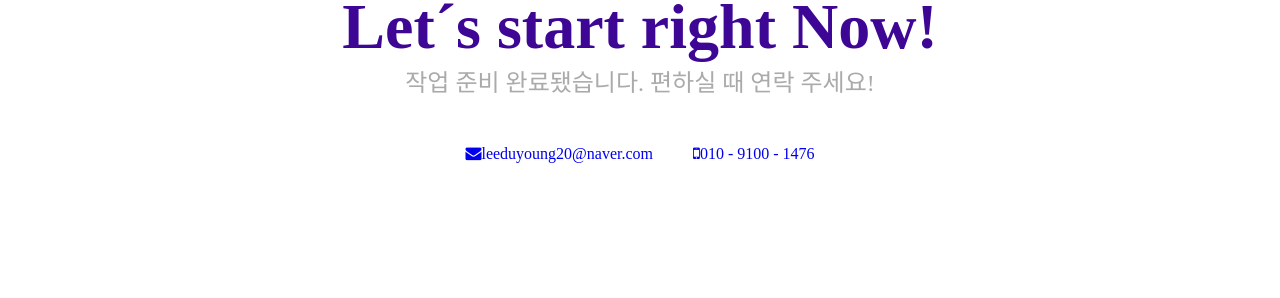
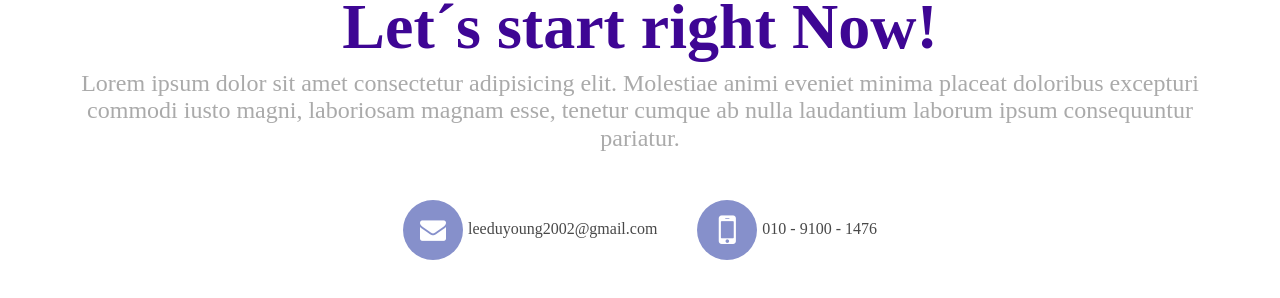
Before and after one commit to leeduyoung/DY-2018, an Angular app: page / in a window 1280 px wide. Shown: the part 3507-3805 px from the top of the page. Before the commit the page ends 3751 px from the top, so only its background shows below. Built offline with nearby package versions, Linux system fonts and the light colour scheme.

Commit message:
footer 작업중

```diff
--- a/src/app/footer/footer.component.html
+++ b/src/app/footer/footer.component.html
@@ -4,16 +4,25 @@
       Let´s start right Now!
     </div>
     <div class="sub-title">
-      작업 준비 완료됐습니다. 편하실 때 연락 주세요!
+      Lorem ipsum dolor sit amet consectetur adipisicing elit. Molestiae animi eveniet minima placeat doloribus excepturi commodi
+      iusto magni, laboriosam magnam esse, tenetur cumque ab nulla laudantium laborum ipsum consequuntur pariatur.
     </div>
 
     <div class="address">
-      <a href="#" class="email">
-        <i class="fa fa-envelope"></i>
-        <span>leeduyoung20@naver.com</span>
+      <a href="mailto:leeduyoung2002@gmail.com" class="email">
+        <div class="circle">
+          <i class="fa fa-envelope"></i>
+        </div>
+        <span>leeduyoung2002@gmail.com</span>
+        <!-- <span class="circle">
+          <i class="fa fa-envelope"></i>
+        </span>
+        <span>leeduyoung20@naver.com</span> -->
       </a>
-      <a href="#" class="phone">
-        <i class="fa fa-mobile"></i>
+      <a href="tel:01091001476" class="phone">
+        <div class="circle">
+          <i class="fa fa-mobile"></i>
+        </div>
         <span>010 - 9100 - 1476</span>
       </a>
     </div>
--- a/src/app/footer/footer.component.scss
+++ b/src/app/footer/footer.component.scss
@@ -2,19 +2,38 @@
     padding: 80px;
     .address {
         margin-top: 3em;
+        color: #484848;
+        font-size: 16px;
         a {
             padding: 0 20px;
             text-decoration: none;
+            color: inherit;
         }
-        .email {
-            .circle {
-                width: 60px;
-                height: 60px;
-                border-radius: 50%;
-                background-color: #8690CB;
+        .circle {
+            position: relative;
+            display: inline-block;
+            width: 60px;
+            height: 60px;
+            border-radius: 50%;
+            background-color: #8690CB;
+            text-align: center;
+            vertical-align: middle;
+            margin-right: 5px;
+        }
+        i {
+            position: absolute;
+            top: 50%;
+            left: 50%;
+            transform: translateX(-50%) translateY(-50%);
+            &::before {
+                color: white;
             }
         }
-        .phone {
+        .email i {
+            font-size: 26px;
+        }
+        .phone i {
+            font-size: 40px;
         }
     }
 }
```
